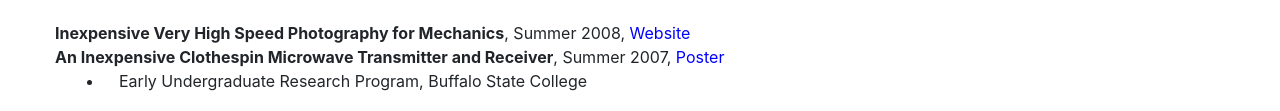
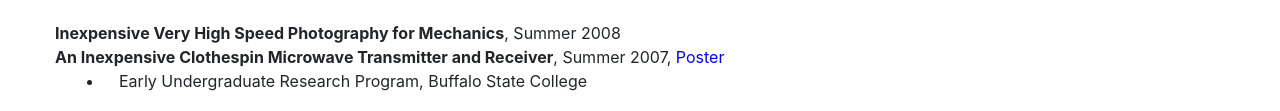
Before and after one commit to stevenwilser/stevenwilser.github.io, a plain HTML site: page index.html in a window 1280 px wide. Shown: the part 615-726 px from the top of the page. Drawn offline with nearby package versions, Linux system fonts and the light colour scheme.

Commit message:
Minor change

```diff
--- a/index.html
+++ b/index.html
@@ -50,7 +50,7 @@
                 <ul class="disc">
                 <li>Undergraduate Research Program, Buffalo State College</li><br>
                 </ul>
-            <li><span class="bold">Inexpensive Very High Speed Photography for Mechanics</span>, Summer 2008, <a href="http://physicsed.buffalostate.edu/pubs/StudentIndepStudy/EURP08/">Website</a></li>
+            <li><span class="bold">Inexpensive Very High Speed Photography for Mechanics</span>, Summer 2008
             <li><span class="bold">An Inexpensive Clothespin Microwave Transmitter and Receiver</span>, Summer 2007, <a href="http://physicsed.buffalostate.edu/pubs/StudentIndepStudy/WilserMicrowave/poster.ppt">Poster</a></li>
                 <ul class="disc">
                 <li>Early Undergraduate Research Program, Buffalo State College</li>
```
